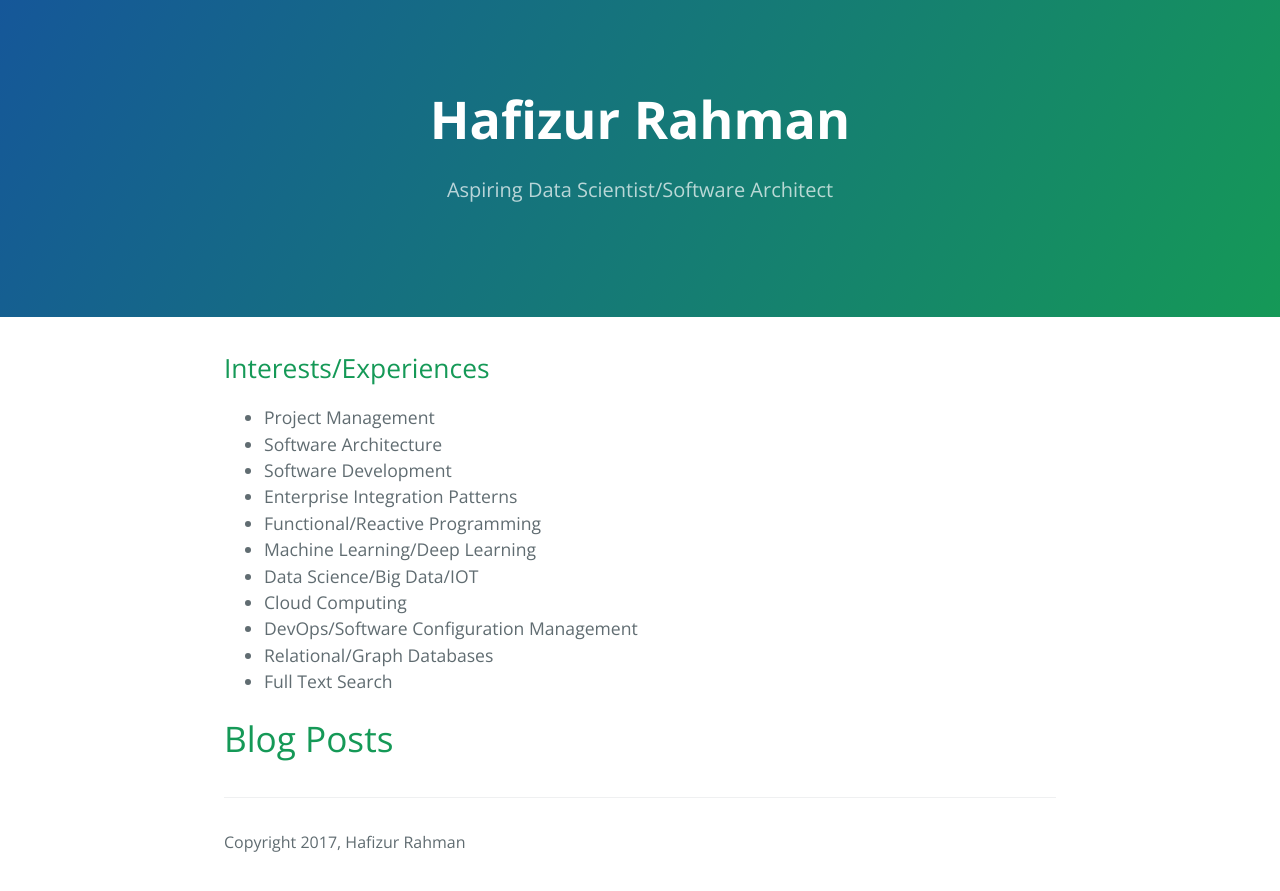
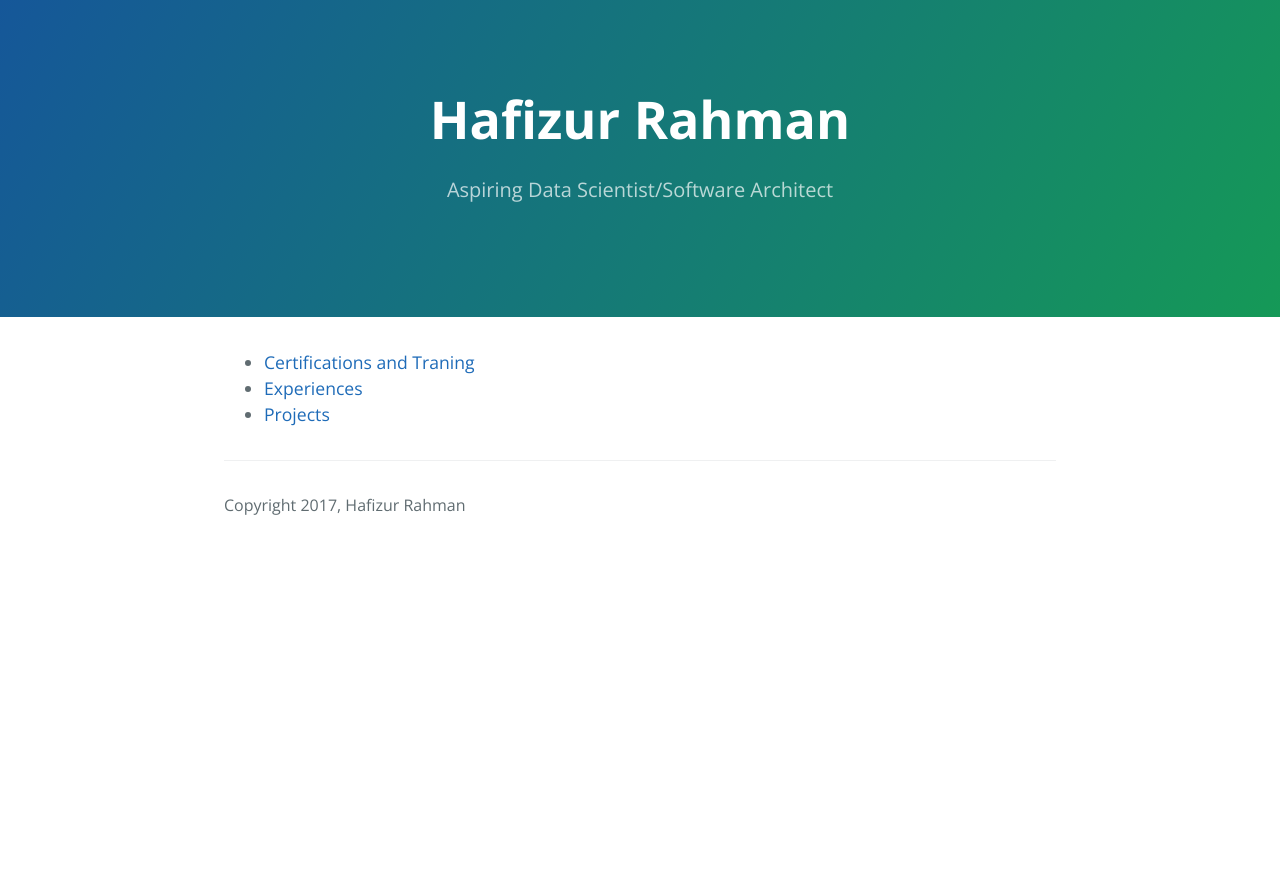
Before and after one commit to hafizur-rahman/hafizur-rahman.github.io, a Jekyll site: the page built from index.html, in a window 1280 px wide. Shown: the top 891 px of the page. Built offline with Jekyll 4.4.1, drawn with Linux system fonts in a browser that asks for light colours; the list of posts is cut into pages by our own code.

Commit message:
Added experience page

```diff
--- a/index.html
+++ b/index.html
@@ -2,30 +2,10 @@
 layout: default
 title: {{ site.name }}
 ---
-
-<div>
-	<h2>Interests/Experiences</h2>
-
-	<ul>
-		<li>Project Management</li>
-		<li>Software Architecture</li>
-		<li>Software Development</li>
-		<li>Enterprise Integration Patterns</li>
-		<li>Functional/Reactive Programming</li>
-		<li>Machine Learning/Deep Learning</li>
-		<li>Data Science/Big Data/IOT</li>
-		<li>Cloud Computing</li>
-		<li>DevOps/Software Configuration Management</li>
-		<li>Relational/Graph Databases</li>
-		<li>Full Text Search</li>
-	</ul>
-</div>
-
 <div id="home">
-  <h1>Blog Posts</h1>
-  <ul class="posts">
-    {% for post in site.posts %}
-      <li><span>{{ post.date | date_to_string }}</span> &raquo; <a href="{{ site.baseurl }}{{ post.url }}">{{ post.title }}</a></li>
-    {% endfor %}
+  <ul>
+    <li><a href="{{ site.url }}/certifications/">Certifications and Traning</a></li>
+    <li><a href="{{ site.url }}/experiences/">Experiences</a></li>
+    <li><a href="{{ site.url }}/projects/">Projects</a></li>
   </ul>
 </div>
```
Also changed, not shown: experiences.md (added, +51 -0 lines).
